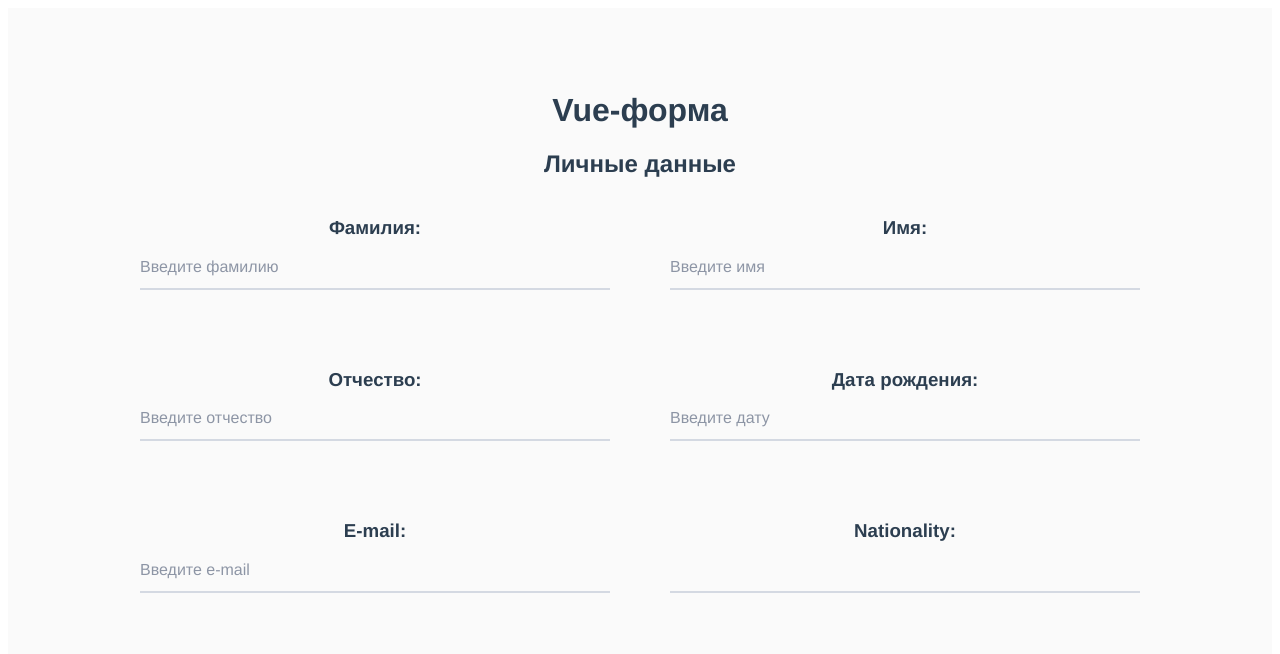
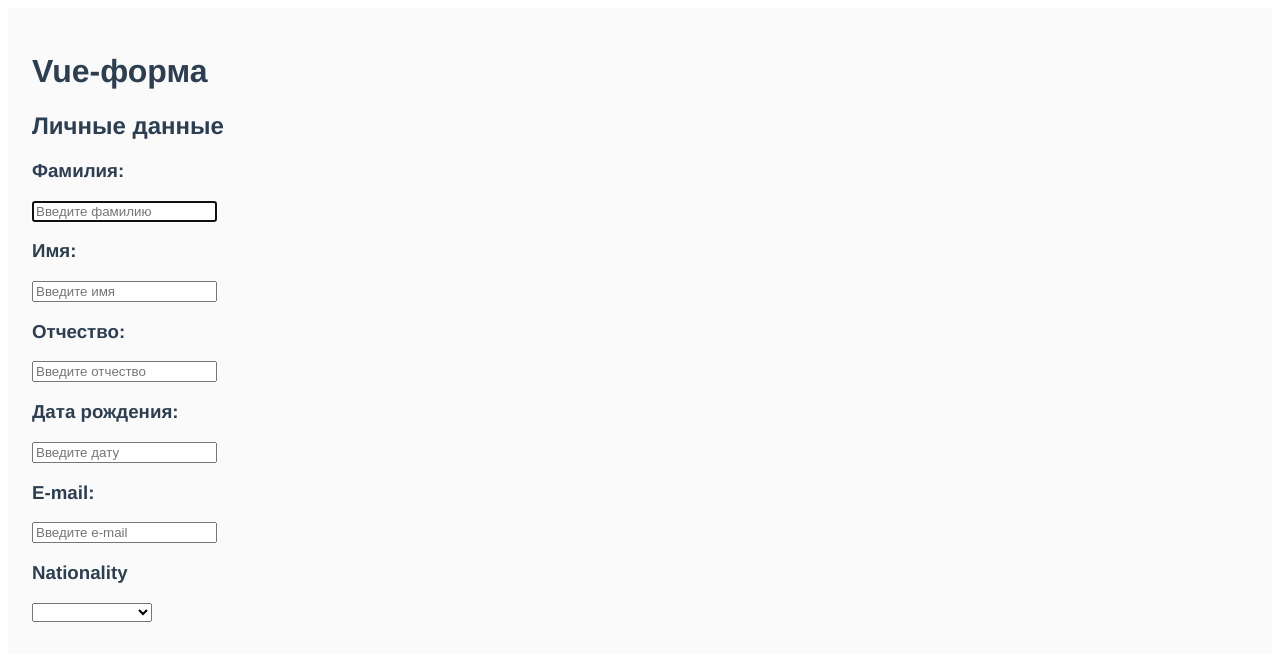
Before and after one commit to ozon-edu-vue-2021/required-task-4-EvgenII2, a Vue app: page / in a window 1280 px wide. Shown: the top 654 px of the page. Built offline with nearby package versions, Linux system fonts and the light colour scheme.

Commit message:
feat: deleted all

```diff
--- a/src/App.vue
+++ b/src/App.vue
@@ -6,7 +6,6 @@
 
 <script>
 import Form from "./components/Form.vue";
-
 export default {
   name: "App",
   components: {
@@ -23,13 +22,11 @@ export default {
   padding: 24px;
   box-sizing: border-box;
 }
-
 html,
 body,
 #app {
   height: 100%;
 }
-
 * {
   box-sizing: border-box;
 }
--- a/src/components/DropDown/DropDown.vue
+++ /dev/null
@@ -1,49 +0,0 @@
-<template>
-  <div v-click-outside="close">
-    <div @click="toggle">
-      <slot name="drop-down-toggle" />
-    </div>
-
-    <div v-show="opened || isOpen" class="drop-down-container">
-      <slot name="drop-down-content" />
-    </div>
-  </div>
-</template>
-
-<script>
-// import clickOutside from "@/utils/directives/clickOutside";
-
-export default {
-  name: "DropDown",
-
-  props: {
-    isOpen: {
-      type: Boolean,
-      default: false,
-    },
-  },
-  updated() {
-    this.opened = this.isOpen;
-  },
-  data() {
-    return {
-      opened: this.isOpen,
-    };
-  },
-  methods: {
-    toggle() {
-      this.opened = !this.opened;
-    },
-    close() {
-      this.opened = false;
-    },
-  },
-};
-</script>
-
-<style scoped>
-.drop-down-container {
-  height: 150px;
-  overflow-y: scroll;
-}
-</style>
--- a/src/components/Form.vue
+++ b/src/components/Form.vue
@@ -1,51 +1,66 @@
 <template>
-  <div class="form">
+  <div class="form" autocomplete="off">
     <h1>Vue-форма</h1>
     <h2>Личные данные</h2>
     <div class="components-wrapper">
       <div>
-        <h3>Фамилия: {{ lastname }}</h3>
-        <base-input
-          v-model="lastname"
+        <h3>Фамилия: {{ formData.lastname }}</h3>
+        <input
+          v-model="formData.lastname"
           placeholder="Введите фамилию"
           autofocus
         />
       </div>
       <div>
-        <h3>Имя: {{ firstname }}</h3>
-        <base-input v-model="firstname" placeholder="Введите имя" autofocus />
+        <h3>Имя: {{ formData.firstname }}</h3>
+        <input
+          v-model="formData.firstname"
+          placeholder="Введите имя"
+          autofocus
+        />
       </div>
       <div>
-        <h3>Отчество: {{ patronymic }}</h3>
-        <base-input
-          v-model="patronymic"
+        <h3>Отчество: {{ formData.patronymic }}</h3>
+        <input
+          v-model="formData.patronymic"
           placeholder="Введите отчество"
           autofocus
         />
       </div>
       <div>
-        <h3>Дата рождения: {{ birthday }}</h3>
-        <base-input v-model="birthday" placeholder="Введите дату" autofocus />
+        <h3>Дата рождения: {{ formData.birthday }}</h3>
+        <input
+          v-model="formData.birthday"
+          placeholder="Введите дату"
+          autofocus
+        />
       </div>
       <div>
-        <h3>E-mail: {{ email }}</h3>
-        <base-input v-model="email" placeholder="Введите e-mail" autofocus />
+        <h3>E-mail: {{ formData.email }}</h3>
+        <input
+          v-model="formData.email"
+          placeholder="Введите e-mail"
+          autofocus
+        />
       </div>
-
-      <!-- <div>
-        <h2>NumberInput: {{ numtext }}</h2>
-        <number-input
-          v-model="numtext"
-          placeholder="Введите число"
-          :max="501"
-        />
-      </div>-->
       <div>
-        <h3>Nationality: {{ nationality }}</h3>
-        <Select
-          v-model="nationality"
-          :items="countries"
-          @selected="updateSelectedItems"
+        <h3>Nationality</h3>
+        <select v-model="formData.nationality">
+          <option
+            v-for="(country, id) in formData.countries"
+            :key="id"
+            v-bind:value="country.nationality"
+          >
+            {{ country.nationality }}
+          </option>
+        </select>
+      </div>
+      <div v-if="formData.nationality === 'Russia'">
+        <h3>Серия паспорта: {{ formData.email }}</h3>
+        <input
+          v-model="formData.rusPasportSeries"
+          placeholder="Введите серию паспорта"
+          autofocus
         />
       </div>
     </div>
@@ -53,18 +68,12 @@
 </template>
 
 <script>
-import BaseInput from "./Input/BaseInput.vue";
-// import NumberInput from "./Input/NumberInput.vue";
-import Select from "./Select/Select.vue";
 import countries from "../assets/data/citizenships.json";
+
 export default {
-  components: {
-    BaseInput,
-    // NumberInput,
-    Select,
-  },
   data() {
     return {
+      formData: {
         firstname: "",
         lastname: "",
         patronymic: "",
@@ -85,59 +94,14 @@ export default {
         foreignPasportCountry: null,
 
         countries: countries,
-      // numtext: "",
-
-      selectedItems: [countries[0].nationality, countries[3].nationality],
+      },
     };
   },
-  methods: {
-    updateSelectedItems(item) {
-      this.nationality = item;
-    },
-  },
+  methods: {},
 };
 </script>
 
-<style>
+<style scoped>
 .form {
-  font-family: Avenir, Helvetica, Arial, sans-serif;
-  -webkit-font-smoothing: antialiased;
-  -moz-osx-font-smoothing: grayscale;
-  text-align: center;
-  color: #2c3e50;
-  margin-top: 60px;
 }
 </style>
-
-<style scoped>
-.components-wrapper {
-  display: grid;
-  grid-template-columns: 1fr 1fr;
-  grid-gap: 60px;
-  margin: 0 auto;
-  width: 1000px;
-}
-
-.component-item {
-  display: flex;
-  margin-top: 30px;
-}
-
-.component-chip-item:not(:last-child) {
-  margin-right: 8px;
-}
-
-.select-list-item {
-  display: flex;
-  padding: 8px;
-}
-
-.select-list-item:hover {
-  cursor: pointer;
-  background-color: #f5f7fa;
-}
-
-.select-list-item_selected {
-  color: #216bff;
-}
-</style>
--- a/src/components/Icons/IconClear.vue
+++ /dev/null
@@ -1,27 +0,0 @@
-<template>
-  <svg
-      xmlns="http://www.w3.org/2000/svg"
-      height="24px"
-      viewBox="0 0 24 24"
-      width="24px"
-      fill="#000000"
-      class="icon-clear"
-      v-on="$listeners"
-  >
-    <path d="M0 0h24v24H0V0z" fill="none"/>
-    <path d="M19 6.41L17.59 5 12 10.59 6.41 5 5 6.41 10.59 12 5 17.59 6.41 19 12 13.41 17.59 19 19 17.59 13.41 12 19 6.41z"/>
-  </svg>
-</template>
-
-<script>
-export default {
-  name: 'IconClear'
-}
-</script>
-
-<style scoped>
-.icon-clear:hover {
-  fill: #216BFF;
-  cursor: pointer;
-}
-</style>
--- a/src/components/Input/BaseInput.vue
+++ /dev/null
@@ -1,121 +0,0 @@
-<template>
-  <div :class="inputClasses">
-    <input
-      v-click-inside="focusHandler"
-      class="base-input"
-      :type="$attrs.type"
-      :disabled="disabled"
-      :autofocus="autofocus"
-      :value="value"
-      @blur="blurHandler"
-      @input="inputHandler($event.target.value)"
-    />
-
-    <icon-clear v-show="showIconClear" @click="inputHandler('')" />
-
-    <div v-show="showPlaceholder" :class="placeholderClasses">
-      {{ $attrs.placeholder }}
-    </div>
-  </div>
-</template>
-
-<script>
-// import IconClear from "@/components/Icons/IconClear";
-// import clickInside from "@/utils/directives/clickInside";
-// import BaseInputMixin from "@/components/Input/BaseInputMixin";
-import IconClear from "../Icons/IconClear.vue";
-import BaseInputMixin from "../Input/BaseInputMixin";
-
-export default {
-  name: "BaseInput",
-  mixins: [BaseInputMixin],
-  components: {
-    IconClear,
-  },
-  data() {
-    return {
-      focused: this.isActive,
-    };
-  },
-  inheritAttrs: false,
-  computed: {
-    isActive() {
-      return (this.autofocus && !this.disabled && this.focused) || this.value;
-    },
-    inputClasses() {
-      return [
-        "base-input-wrapper",
-        {
-          "base-input-wrapper_focused": this.isActive,
-          "base-input-wrapper_disabled": this.disabled,
-        },
-      ];
-    },
-    showIconClear() {
-      return this.value && this.value.length;
-    },
-    showPlaceholder() {
-      return this.$attrs.placeholder && this.$attrs.placeholder.length;
-    },
-    placeholderClasses() {
-      return [
-        "base-input-placeholder",
-        {
-          "base-input-placeholder_lifted": this.isActive,
-        },
-      ];
-    },
-  },
-  methods: {
-    inputHandler(value) {
-      this.$emit("input", value);
-    },
-    focusHandler() {
-      this.focused = true;
-    },
-    blurHandler() {
-      this.focused = false;
-    },
-  },
-};
-</script>
-
-<style scoped>
-.base-input-wrapper {
-  position: relative;
-  display: inline-flex;
-  width: 100%;
-  border-bottom: 2px solid #d4d9e2;
-}
-
-.base-input-wrapper_focused {
-  border-bottom-color: #216bff;
-}
-
-.base-input {
-  width: 100%;
-  height: 30px;
-  padding: 6px 16px 6px 0;
-  box-sizing: border-box;
-  margin: 0;
-  border: 0;
-  outline: 0;
-  background-color: transparent;
-}
-
-.base-input-placeholder {
-  position: absolute;
-  display: flex;
-  width: 100%;
-  color: #8d95a5;
-  white-space: nowrap;
-  text-overflow: ellipsis;
-  pointer-events: none;
-  transform-origin: left top;
-  transition: 300ms;
-}
-
-.base-input-placeholder_lifted {
-  transform: translateY(-20px) scale(0.75);
-}
-</style>
--- a/src/components/Input/BaseInputMixin.js
+++ /dev/null
@@ -1,17 +0,0 @@
-export default {
-    name: 'BaseInputMixin',
-    props: {
-        value: {
-            type: String,
-            default: ''
-        },
-        autofocus: {
-            type: Boolean,
-            default: false
-        },
-        disabled: {
-            type: Boolean,
-            default: false
-        }
-    },
-}
--- a/src/components/Select/Select.vue
+++ /dev/null
@@ -1,68 +0,0 @@
-<template>
-  <div>
-    <drop-down :isOpen="isOpenDrop">
-      <template #drop-down-toggle @selectHandler="toggle">
-        <base-input v-model="selected" />
-      </template>
-      <template #drop-down-content>
-        <div
-          v-for="item in items"
-          :key="`${item.id}`"
-          :class="'select-list-item'"
-          @click="selectHandler(item.nationality)"
-        >
-          {{ item.nationality }}
-        </div>
-      </template>
-    </drop-down>
-  </div>
-</template>
-
-<script>
-import Vue from "vue";
-import DropDown from "../DropDown/DropDown";
-import BaseInput from "../Input/BaseInput";
-
-export default Vue.extend({
-  name: "Select",
-  props: {
-    items: {
-      type: Array,
-      default: () => [],
-    },
-  },
-  data() {
-    return {
-      selected: "",
-      isOpenDrop: false,
-    };
-  },
-  components: {
-    DropDown,
-    BaseInput,
-  },
-  methods: {
-    selectHandler(nationality) {
-      this.isOpenDrop = !this.isOpenDrop;
-      this.selected = nationality;
-      this.$emit("selected", nationality);
-    },
-  },
-});
-</script>
-
-<style scoped>
-.select-list-item {
-  display: flex;
-  padding: 8px;
-}
-
-.select-list-item:hover {
-  cursor: pointer;
-  background-color: #f5f7fa;
-}
-
-.select-list-item_selected {
-  color: #216bff;
-}
-</style>
```
Also changed, not shown: src/components/Chip/Chip.vue (deleted, +0 -57 lines), src/components/Input/NumberInput.vue (deleted, +0 -62 lines). Lines whose indentation alone changed are shown as unchanged.
